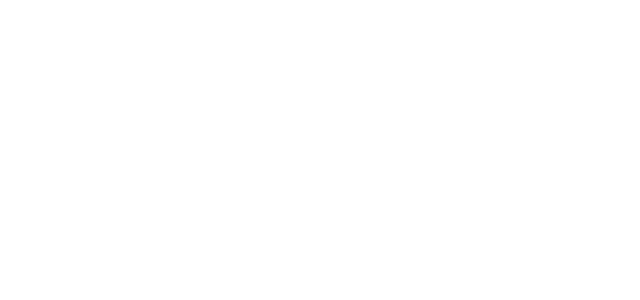
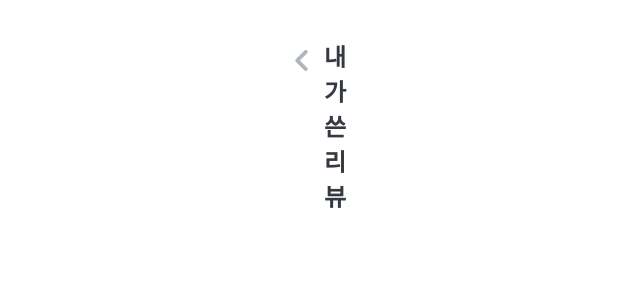
Before and after one commit to hwi-woong/OTTify-frontend, a React (Create React App) app: page /MyWrite in a window 1280 px wide. Before the commit this address had no page. Shown: the top 300 px of the page, without its empty margins (318-958 px from the left). Built offline with nearby package versions, Linux system fonts and the light colour scheme.

Commit message:
Feat: 작성한 리뷰 모아보기 - 리뷰 리스트 전체 제목 (#13)

```diff
--- a/src/App.js
+++ b/src/App.js
@@ -2,6 +2,7 @@
 import { Routes, Route, BrowserRouter } from "react-router-dom";
 import Mypage from './JS/Mypage';
 import ChangeOTT from './JS/ChangeOTT';
+import MyWrite from './JS/MyWrite';
 
 function App() {
   return (
@@ -9,7 +10,7 @@
       <Routes>
         <Route path="/" element={<Mypage />} />
         <Route path="/ChangeOTT" element={<ChangeOTT />} />
-
+        <Route path="/MyWrite" element={<MyWrite/>}/>
       </Routes>
     </BrowserRouter>
   );
--- /dev/null
+++ b/src/CSS/MyWrite.css
@@ -0,0 +1,22 @@
+.mywrite_page{
+  display: flex;
+  margin: 38px 597px;
+}
+
+.mywrite_title{
+  display: flex;
+}
+
+.mywrite_back{
+  width: 45px;
+  height: 45px;
+}
+
+.mywrite_title h2{
+  color: var(--gray_800);
+  font-size: 24px;
+  font-weight: 600;
+  margin: 0;
+  display: flex;
+  align-items: center;
+}
--- /dev/null
+++ b/src/JS/MyWrite.js
@@ -0,0 +1,18 @@
+import ReviewList from './ReviewList';
+import '../CSS/MyWrite.css'
+import back from '../img/back.png';
+
+const MyWrite = () =>{
+
+  return (
+    <div className = "mywrite_page">
+      <div className = "mywrite_title">
+        <img src = {back} className = "mywrite_back" alt = "뒤로 가기"/>
+        <h2>내가 쓴 리뷰</h2>
+      </div>
+      <ReviewList/>
+    </div>
+  )
+}
+
+export default MyWrite;
--- a/src/JS/Mypage.js
+++ b/src/JS/Mypage.js
@@ -24,6 +24,9 @@
   const navigate = useNavigate();
   const goToOTT = () => {
     navigate('/ChangeOTT');
+  }
+  const goToWrite = () => {
+    navigate('/MyWrite');
   }
 
   const reviews = [0.5, 0.5, 1, 1.5, 2, 2, 2.5, 3, 4, 5, 3, 4, 3, 4, 3, 4, 3, 4]
@@ -174,7 +177,7 @@
       </div>
 
       <div className='my_review'>
-        <div className='write_review'>
+        <div className='write_review' onClick={goToWrite}>
           <img src = {write_review} className='write_img'></img>
           <a className='write_text'>작성 리뷰 모아보기</a>
         </div>
--- /dev/null
+++ b/src/JS/ReviewList.js
@@ -0,0 +1,5 @@
+const ReviewList = () =>{
+
+}
+
+export default ReviewList;
```
Also changed, not shown: src/img/back.png (added).
